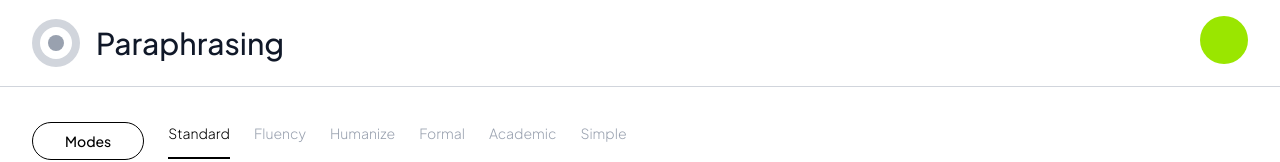
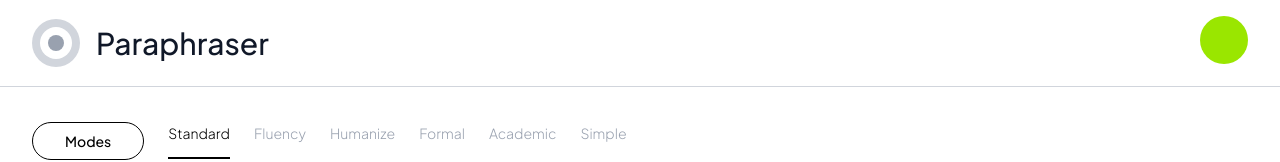
Before and after one commit to Mir-Hussain14/Paraphraser, a React (Vite) app: page / in a window 1280 px wide. Shown: the top 162 px of the page. Built offline with nearby package versions, Linux system fonts and the light colour scheme.

Commit message:
Title changed to Parapharaser

```diff
--- a/src/components/common/Header.jsx
+++ b/src/components/common/Header.jsx
@@ -34,7 +34,7 @@ export default function Header({ showSettings, setShowSettings, darkMode }) {
               darkMode ? "text-white" : "text-gray-900"
             }`}
           >
-            Paraphrasing
+            Paraphraser
           </h1>
         </Link>
       </div>
```
